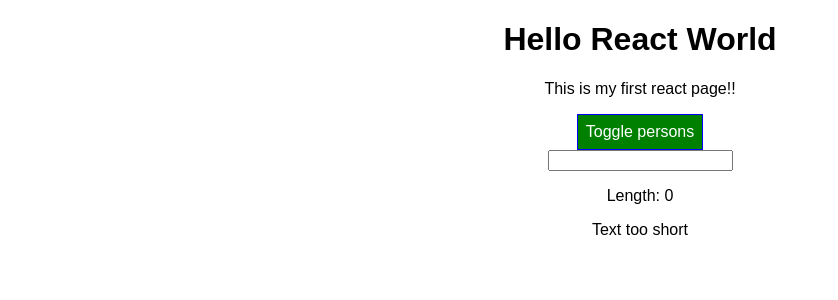
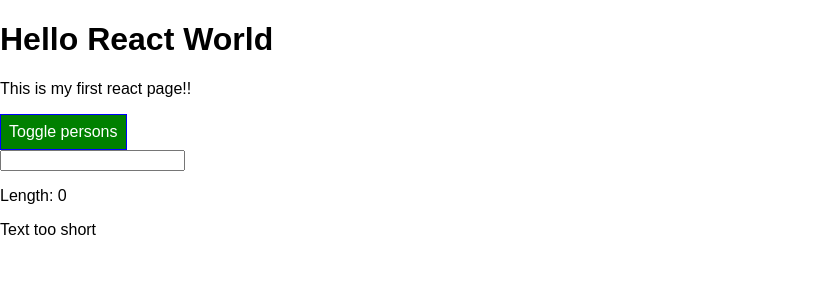
Before and after one commit to kunalkanere16/react-complete-guide, a React (Create React App) app: page / in a window 1280 px wide. Shown: the top 300 px of the page, without its empty margins (0-838 px from the left). Built offline with nearby package versions, Linux system fonts and the light colour scheme.

Commit message:
removed Radium

```diff
--- a/src/App.js
+++ b/src/App.js
@@ -1,6 +1,5 @@
 import React, { Component } from 'react';
-import Radium, { StyleRoot } from 'radium';
-import './App.css';
+import classes from './App.css';
 import Person from './Person/Person';
 import ValidationComponent from './UserInput/ValidationComponent';
 import CharComponent from './UserInput/CharComponent';
@@ -81,11 +80,7 @@
       font: 'inherit',
       border: '1px solid blue',
       padding: '8px',
-      cursor: 'pointer',
-      ':hover':{
-        backgroundColor: 'lightgreen',
-        color:'black'
-      }
+      cursor: 'pointer'
     };
 
     let persons = null;
@@ -105,10 +100,7 @@
       );
 
       style.backgroundColor= 'red';
-      style[':hover'] = {
-        backgroundColor: 'salmon',
-        color:'black'
-      }
+
     }
 
     let message = null;
@@ -137,20 +129,19 @@
       );
     }
 
-    const classes = [];
+    const classesAssigned = [];
     if(this.state.persons.length<=2){
-      classes.push('red');
+      classesAssigned.push(classes.red);
     }
     if(this.state.persons.length<=1){
-      classes.push('bold');
+      classesAssigned.push(classes.bold);
     }
     return (
       //cannot use class as it is reserved word in JS
       // all below tags are JSX which are compiled into HTML
-      <StyleRoot>
-        <div className="App">
+        <div className={classes.App}>
           <h1>Hello React World</h1>
-          <p className={classes.join(' ')}>This is my first react page!!</p>
+          <p className={classesAssigned.join(' ')}>This is my first react page!!</p>
           {/*try not to use below style to call method with args */}
           <button
             style={style}
@@ -165,11 +156,10 @@
             {characters}
           </div>
         </div>
-      </StyleRoot>
     );
     // React compiles to below code internally
     //return React.createElement('div', {className: 'App'}, React.createElement('h1',null,'Some text here'));
   }
 }
 
-export default Radium(App);
+export default App;
--- a/src/Person/Person.js
+++ b/src/Person/Person.js
@@ -1,11 +1,8 @@
 import React from 'react';
-import Radium from 'radium';
 import './Person.css'
 const person = (props) => {
     const style = {
-        '@media (min-width: 500px)':{
-            width: '450px'
-        }
+
     }
     return (
     <div className="Person" style={style}>
@@ -16,4 +13,4 @@
     );
 };
 
-export default Radium(person);
+export default person;
```
